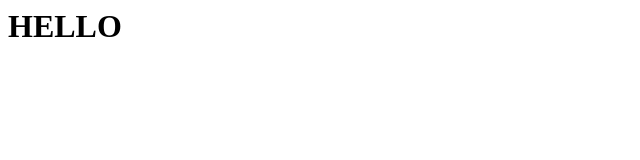
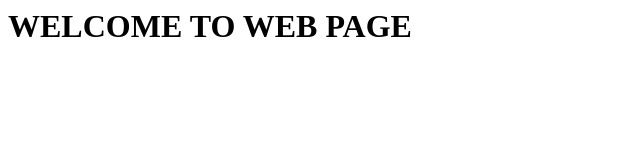
Before and after one commit to deekshithanaik/myproject2.github.io, a plain HTML site: page index.html in a window 1280 px wide. Shown: the whole page, without its empty margins (0-640 px from the left). Drawn offline with Linux system fonts and the light colour scheme.

Commit message:
Update index.html

```diff
--- a/index.html
+++ b/index.html
@@ -3,6 +3,6 @@
 <title>Web page</title>
 </head>
 <body>
-<h1>HELLO</h1>
+<h1>WELCOME TO WEB PAGE </h1>
 </body>
 </html>
```
